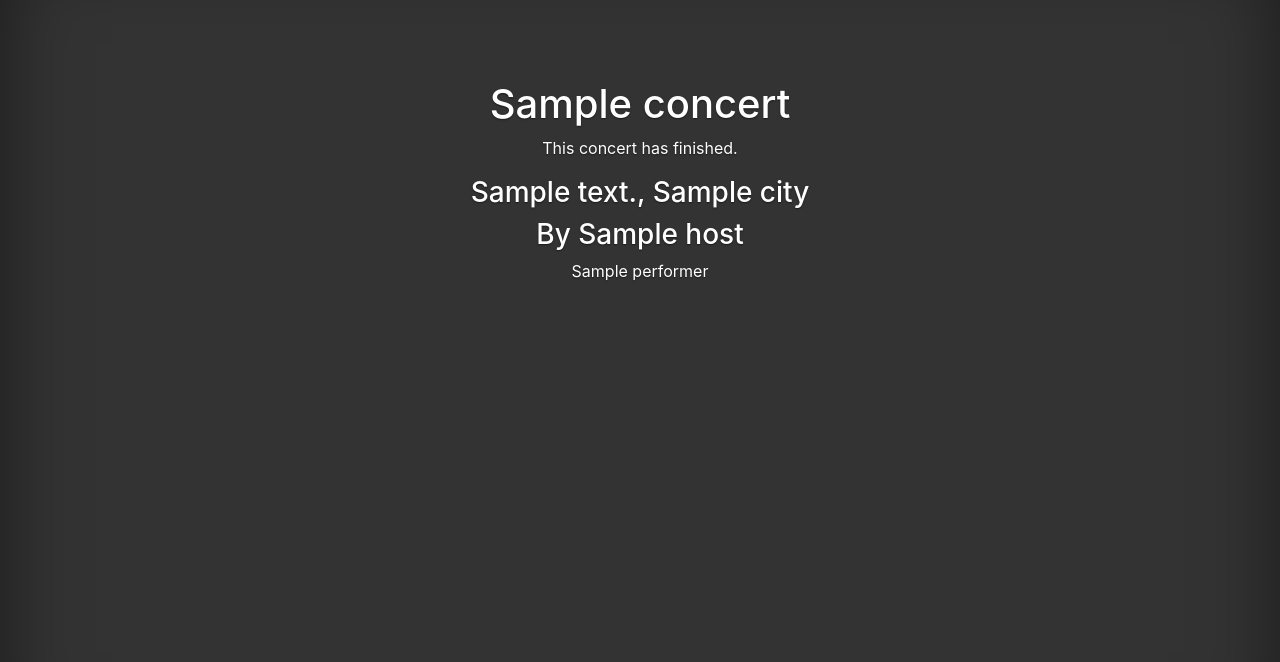
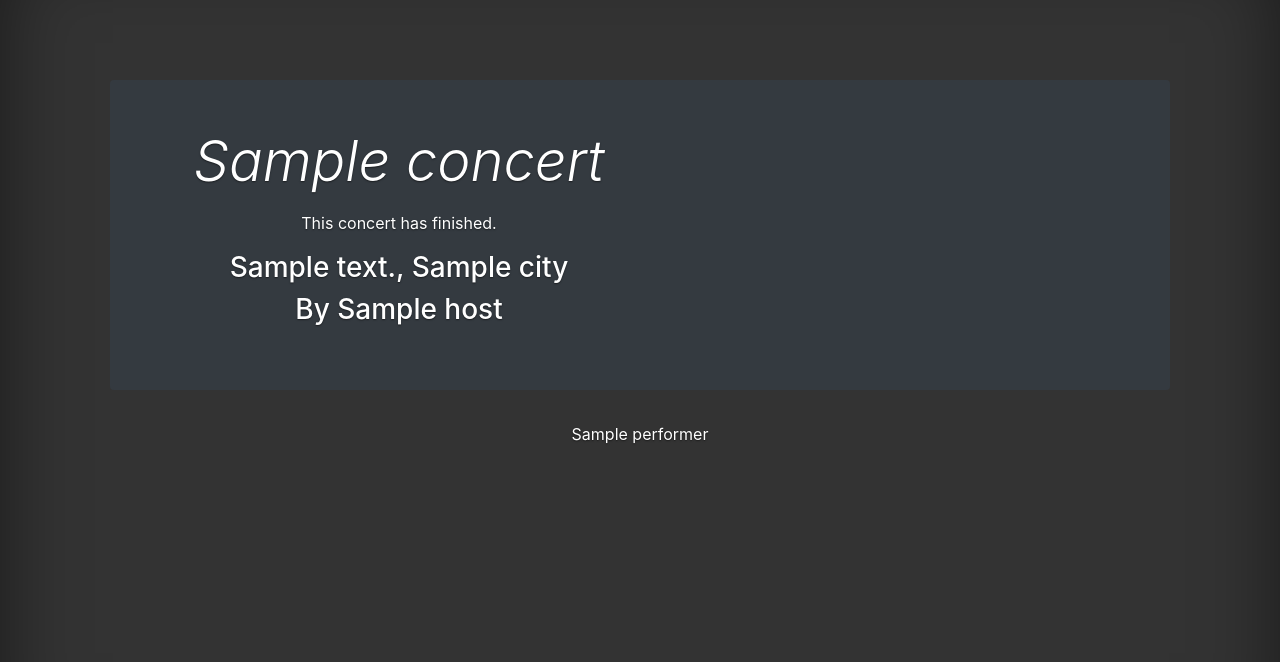
Before and after one commit to cwetanow/GroupConcert, a PHP site: template src/views/ConcertDetails.php in a window 1280 px wide. Shown: the part 52-714 px from the top of the page. Run offline with PHP 8.4, Linux system fonts and the light colour scheme; the template is opened without the code that fills it: most values are stand-ins (such as "Sample title", 1, 10 or a date in 2020).

Commit message:
Some styling

```diff
--- a/src/views/ConcertDetails.php
+++ b/src/views/ConcertDetails.php
@@ -25,16 +25,23 @@
                                 if(isset($current_user) && $current_user !== $concert->getHostId() && !$isUserParticipant)
                                     {if($concert->hasEmptySlots())
                                     {
-                                        echo '<form class="custom-form" method="post" action="../controllers/JoinConcert.php?id='.$concert->getId().'"><button class="btn btn-lg btn-primary btn-block" type="submit">Join</button></form>';
-                                    }
+                                        if(isset($hasSentRequest) && !$hasSentRequest){
+                                        echo '<form class="custom-form float-right" method="post" action="../controllers/JoinConcert.php?id='.$concert->getId().'"><button class="btn btn-lg btn-primary btn-block" type="submit">Join</button></form>';
+                                    } else {
+                                        echo '<p>You have sent a request to perform to this concert.</p>';
+
+                                    }}
                                     else
                                     {
                                         echo '<p>This concert is full.</p>';
-                                    }}
+                                    }
+                                }
                                 ?>
-                          <header>
-                                <h1><?=$concert->getTitle()?></h1>
-                                <?php
+
+                                <div class="jumbotron p-3 p-md-5 text-white rounded bg-dark">
+        <div class="col-md-6 px-0">
+          <h1 class="display-4 font-italic"><?=$concert->getTitle()?></h1>
+          <p class="lead my-3"> <?php
                                     if($concert->getIsActive())
                                     {
                                         echo '<p>'.date('l, jS \of F, Y h:i:s A', strtotime($concert->getDate())).'</p>';
@@ -44,13 +51,19 @@
                                     {
                                         echo '<p>This concert has finished.</p>';
                                     }
-                                ?>
+                                ?></p>
+          <p class="lead mb-0">  <?php
+                              echo '<h3>'.$concert->getAddress().', '.$concert->getCity().'</h3>';
+                              echo '<h3>By '.$concert->getHost().'</h3>';
+                             ?></p>
+        </div>
+      </div>
+                          <header>
+                                <h1></h1>
+
                             </header>
 
-                             <?php
-                              echo '<h3>'.$concert->getAddress().', '.$concert->getCity().'</h3>';
-                              echo '<h3>By '.$concert->getHost().'</h3>';
-                             ?>
+
 
                               <?php
                                    if($concert->getPerformerId())
@@ -65,9 +78,9 @@
                                              echo '<form class="custom-form" method="post" action="../controllers/ApproveRequest.php?id='.$concert->getId().'&userId='.$perform_request->getId().'"><button class="btn btn-lg btn-primary btn-block" type="submit">Approve</button></form>';
                                                       echo '<br><form class="custom-form" method="post" action="../controllers/RejectRequest.php?id='.$concert->getId().'&userId='.$perform_request->getId().'"><button class="btn btn-lg btn-primary btn-block" type="submit">Reject</button></form>';
                                             }
-                                    } else if(isset($hasSentRequest) && !$hasSentRequest){
-                                      echo '<form class="custom-form" method="post" action="../controllers/PostPerformRequest.php?id='.$concert->getId().'"><button class="btn btn-lg btn-primary btn-block" type="submit">Perform</button></form>';
-                                    }
+                                    } else if(isset($hasSentRequest) && !$hasSentRequest && !$isUserParticipant){
+                                        echo '<form class="custom-form float-right" method="post" action="../controllers/PostPerformRequest.php?id='.$concert->getId().'"><button class="btn btn-lg btn-primary btn-block" type="submit">Perform</button></form>';
+                                      }
                                 ?>
       </main>
 
```
